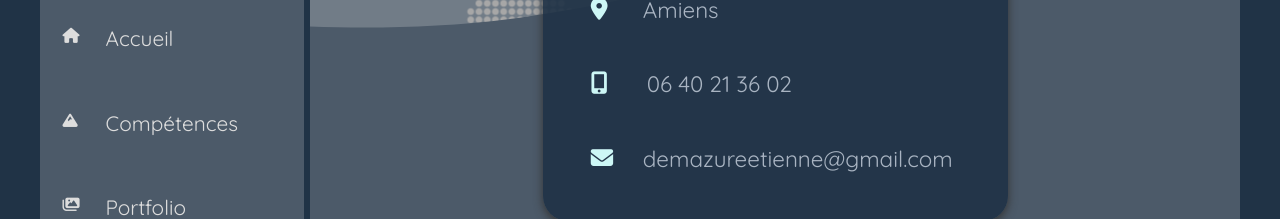
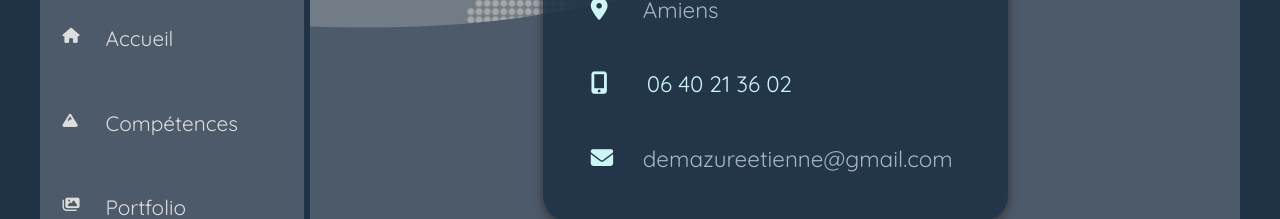
Before and after one commit to Demzito/react-cv, a React (Create React App) app: page /contact in a window 1280 px wide. In both pictures the pointer is over the element "06 40 21 36 02". Shown: the part 289-508 px from the top of the page. Built offline with nearby package versions, Linux system fonts and the light colour scheme; a web font is replaced by a local one.

Commit message:
change color hover at contact page

```diff
--- a/src/styles/pages/_contact.scss
+++ b/src/styles/pages/_contact.scss
@@ -98,6 +98,7 @@
             .clickInput:hover {
                 transform: translateX(56px);
                 cursor: pointer;
+                color: $color-4;
             }
         }
     }
```
